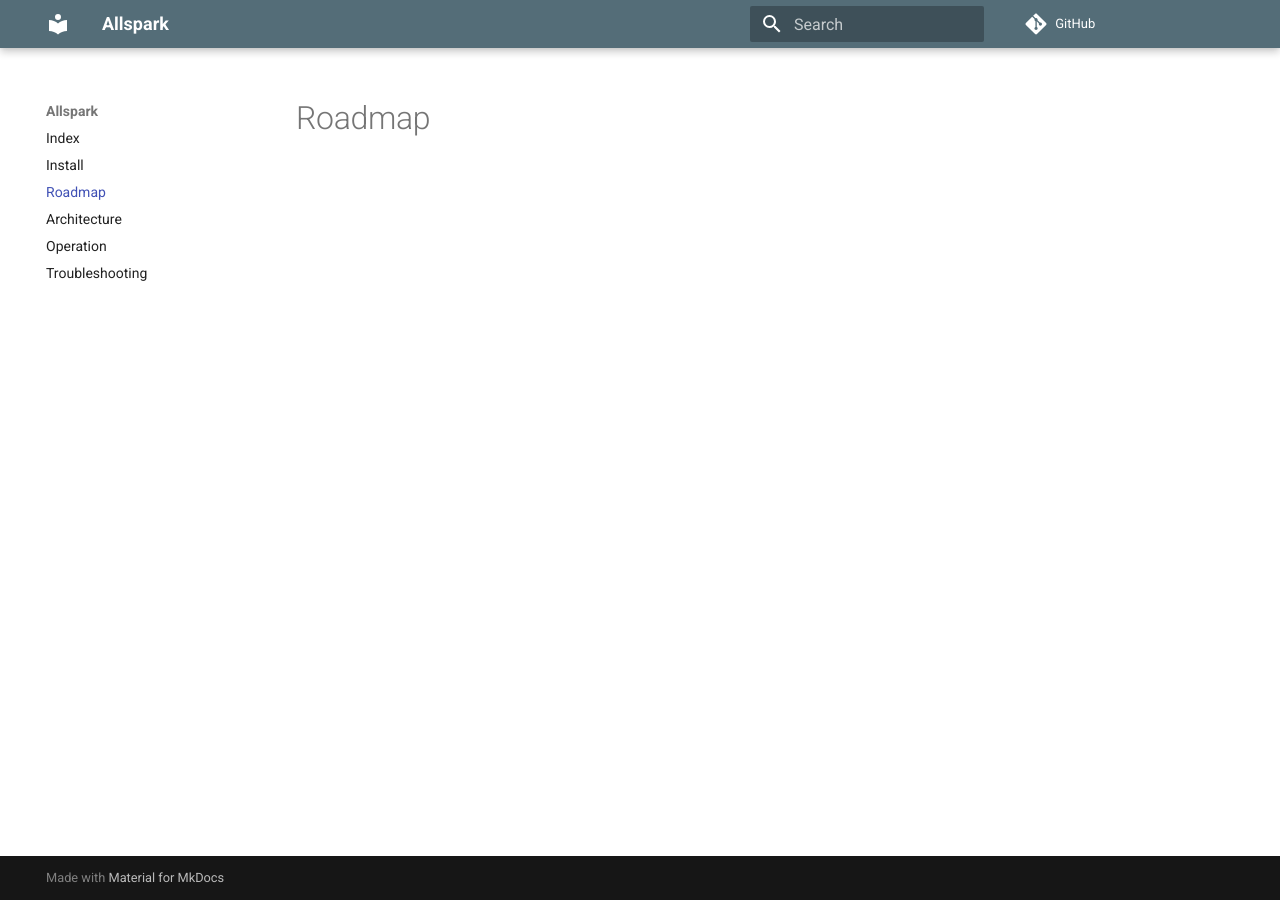
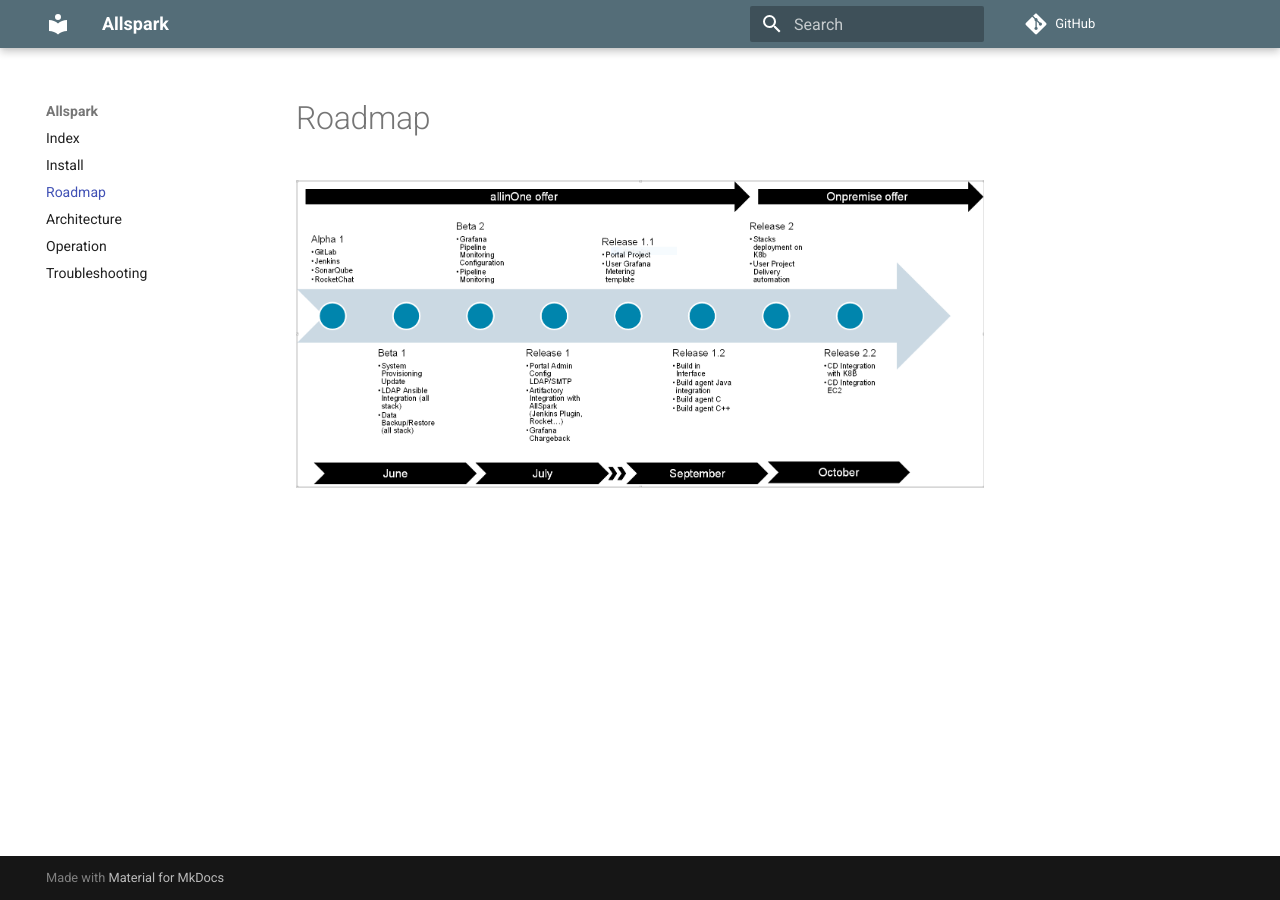
Before and after one commit to actiniumio/allspark, an MkDocs documentation site: the page built from docs/pages/roadmap.md, in a window 1280 px wide. Built offline with MkDocs 1.6.1 and Material for MkDocs 9.7.7, drawn with Linux system fonts in a browser that asks for light colours; comment, search, counter and statistics services are not loaded; old or Windows-style settings are respelled for this version of MkDocs.

Commit message:
Upload Roadmap close #45

```diff
--- a/docs/pages/roadmap.md
+++ b/docs/pages/roadmap.md
@@ -1 +1,3 @@
 # Roadmap
+
+![Roadmap](assets/images/roadmap-v1.0.png)
```
Also changed, not shown: docs/pages/assets/images/roadmap-v1.0.png (added).
